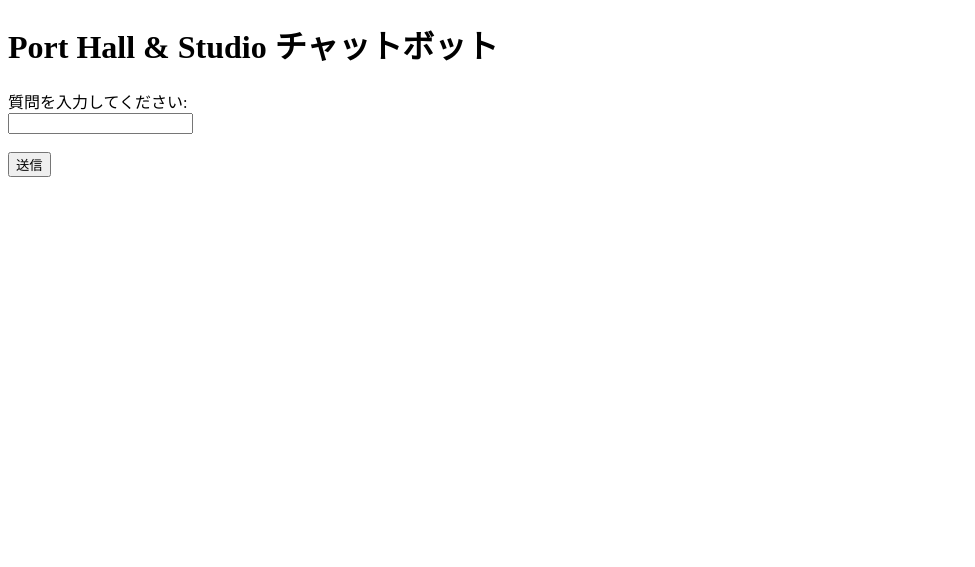
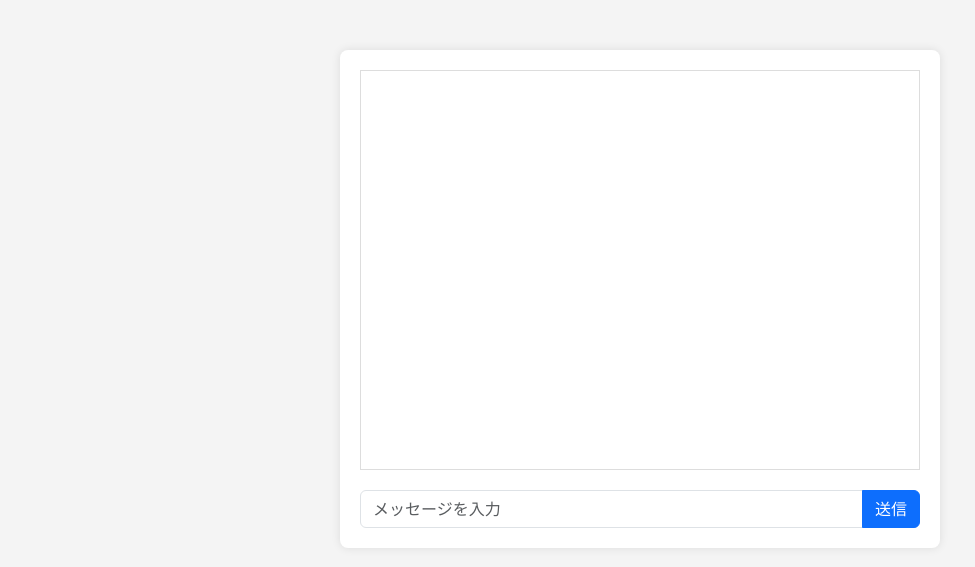
Before and after one commit to YokuTanaka/Chatbot_web, a Flask app: template templates/index.html in a window 1280 px wide. Shown: the top 567 px of the page, without its empty margins (0-975 px from the left). Run offline with Flask 3, Linux system fonts and the light colour scheme; the template is opened without the code that fills it, so the values that code supplies are empty; parts of the project's set-up code (start-up, migrations or seed data) failed here and were passed over.

Commit message:
Update index.html with new design

```diff
--- a/templates/index.html
+++ b/templates/index.html
@@ -3,18 +3,82 @@
 <head>
     <meta charset="UTF-8">
     <meta name="viewport" content="width=device-width, initial-scale=1.0">
-    <title>チャットボット</title>
+    <title>Modern Chatbot</title>
+    <link href="https://cdn.jsdelivr.net/npm/bootstrap@5.3.0/dist/css/bootstrap.min.css" rel="stylesheet">
+    <style>
+        body {
+            background-color: #f4f4f4;
+        }
+        .chat-container {
+            max-width: 600px;
+            margin: 50px auto;
+            padding: 20px;
+            background-color: #fff;
+            border-radius: 8px;
+            box-shadow: 0px 0px 10px rgba(0, 0, 0, 0.1);
+        }
+        .chat-box {
+            height: 400px;
+            overflow-y: scroll;
+            border: 1px solid #ddd;
+            padding: 10px;
+            margin-bottom: 20px;
+        }
+        .message {
+            margin-bottom: 10px;
+        }
+        .message.user {
+            text-align: right;
+        }
+    </style>
 </head>
 <body>
-    <h1>Port Hall & Studio チャットボット</h1>
-    <form method="POST">
-        <label for="user_input">質問を入力してください:</label><br>
-        <input type="text" id="user_input" name="user_input" required><br><br>
-        <input type="submit" value="送信">
-    </form>
-    {% if bot_response %}
-    <h2>チャットボットの応答:</h2>
-    <p>{{ bot_response }}</p>
-    {% endif %}
+    <div class="chat-container">
+        <div class="chat-box" id="chat-box">
+            <!-- Chat messages will appear here -->
+        </div>
+        <form id="chat-form">
+            <div class="input-group">
+                <input type="text" class="form-control" id="user_input" placeholder="メッセージを入力">
+                <button type="submit" class="btn btn-primary">送信</button>
+            </div>
+        </form>
+    </div>
+
+    <script src="https://cdn.jsdelivr.net/npm/bootstrap@5.3.0/dist/js/bootstrap.bundle.min.js"></script>
+    <script>
+        document.getElementById("chat-form").addEventListener("submit", function(e) {
+            e.preventDefault();
+            const userInput = document.getElementById("user_input").value;
+            const chatBox = document.getElementById("chat-box");
+
+            // ユーザーメッセージを表示
+            const userMessage = document.createElement("div");
+            userMessage.classList.add("message", "user");
+            userMessage.textContent = userInput;
+            chatBox.appendChild(userMessage);
+
+            // フォームをクリア
+            document.getElementById("user_input").value = "";
+
+            // チャットボットの応答をサーバーから取得する（例）
+            fetch("/", {
+                method: "POST",
+                headers: {
+                    "Content-Type": "application/x-www-form-urlencoded",
+                },
+                body: `user_input=${userInput}`,
+            })
+            .then(response => response.text())
+            .then(data => {
+                // チャットボットの応答を表示
+                const botMessage = document.createElement("div");
+                botMessage.classList.add("message", "bot");
+                botMessage.textContent = data;
+                chatBox.appendChild(botMessage);
+                chatBox.scrollTop = chatBox.scrollHeight; // 自動スクロール
+            });
+        });
+    </script>
 </body>
 </html>
```
